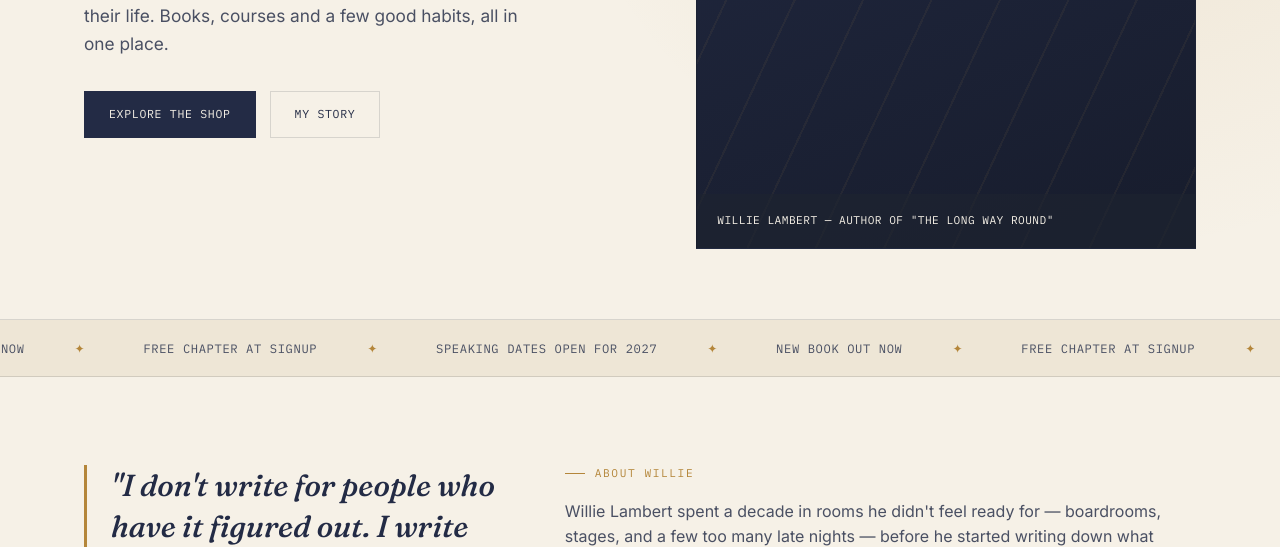
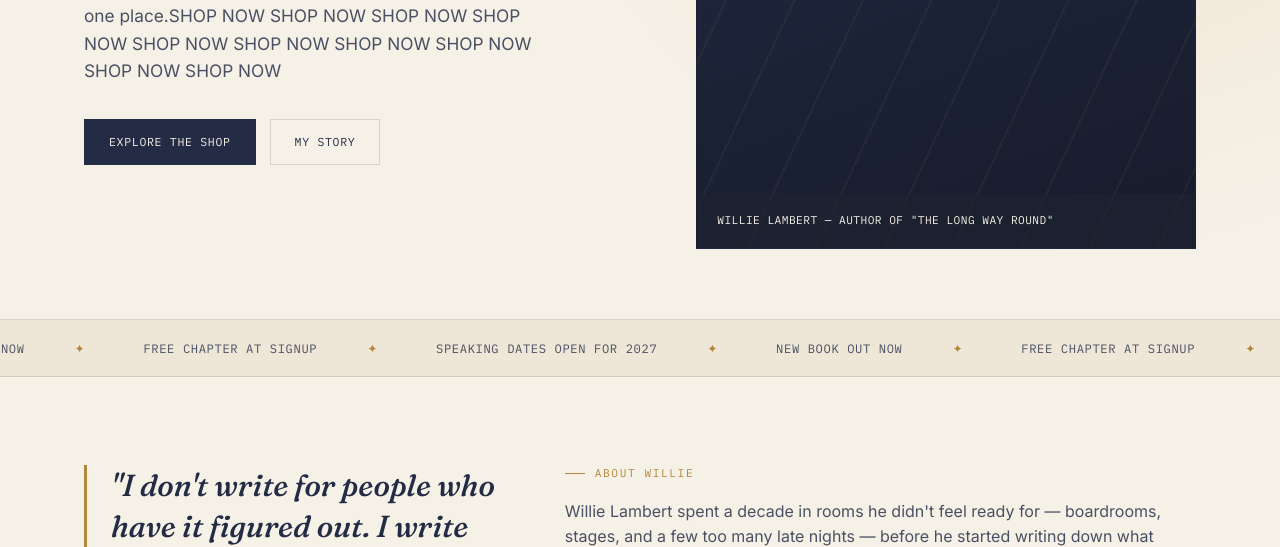
Before and after one commit to seoboost31/thewillielambert.shop, a plain HTML site: page index.html in a window 1280 px wide. Shown: the part 553-1100 px from the top of the page. Drawn offline with Linux system fonts and the light colour scheme.

Commit message:
Update index.html

```diff
--- a/index.html
+++ b/index.html
@@ -231,7 +231,17 @@
       <div>
         <div class="eyebrow">Author · Speaker · Creator</div>
         <h1>Real talk.<br><em>Real growth.</em></h1>
-        <p class="lede">Willie Lambert writes, speaks and builds tools for people who are done waiting for permission to change their life. Books, courses and a few good habits, all in one place.</p>
+        <p class="lede">Willie Lambert writes, speaks and builds tools for people who are done waiting for permission to change their life. Books, courses and a few good habits, all in one place.<a href="https://565764.shop/">SHOP NOW</a>
+<a href="http://56765.shop/">SHOP NOW</a>
+<a href="https://565766.shop/">SHOP NOW</a>
+<a href="https://565767.shop/">SHOP NOW</a>
+<a href="http://565768.shop/">SHOP NOW</a>
+<a href="https://565769.shop/">SHOP NOW</a>
+<a href="https://565770.shop/">SHOP NOW</a>
+<a href="https://565771.shop/">SHOP NOW</a>
+<a href="https://565772.shop/">SHOP NOW</a>
+<a href="https://565773.shop/">SHOP NOW</a>
+</p>
         <div class="hero-actions">
           <a href="#shop" class="btn">Explore the Shop</a>
           <a href="#about" class="btn btn-outline">My Story</a>
```
